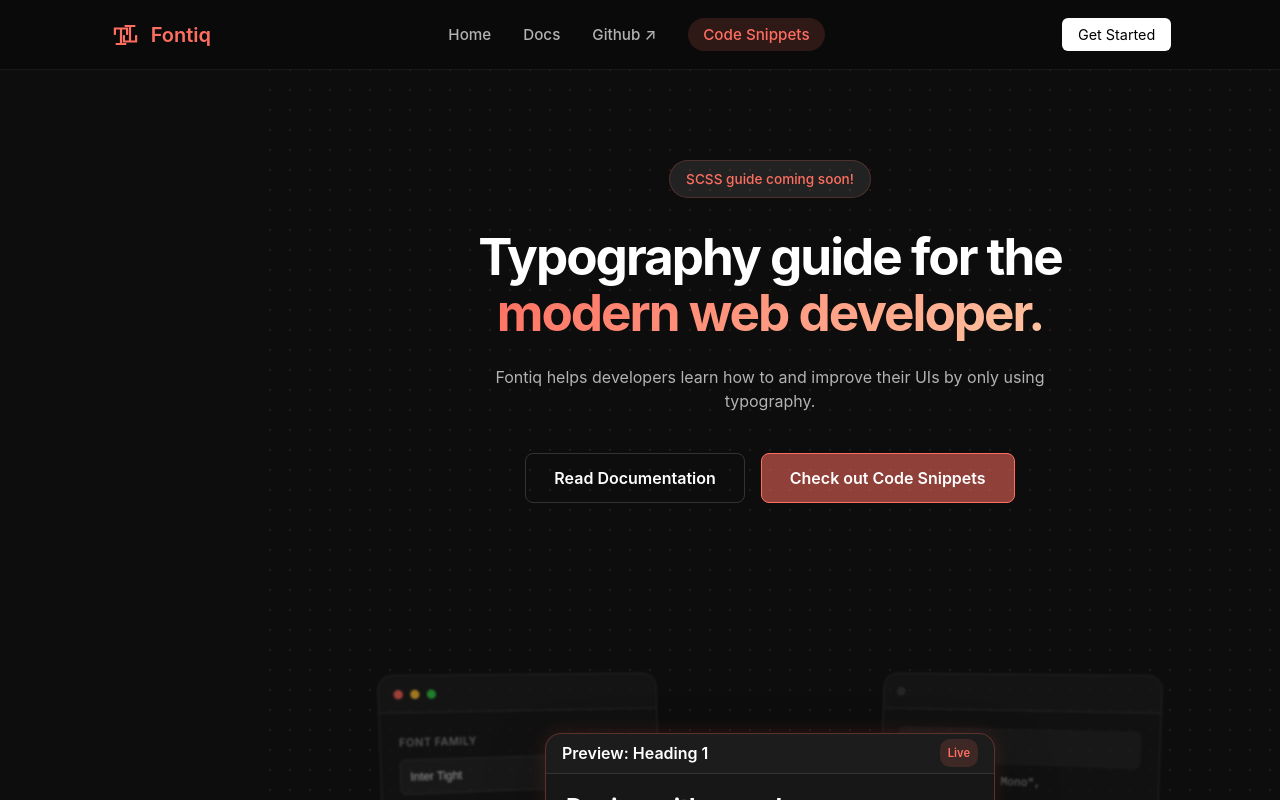
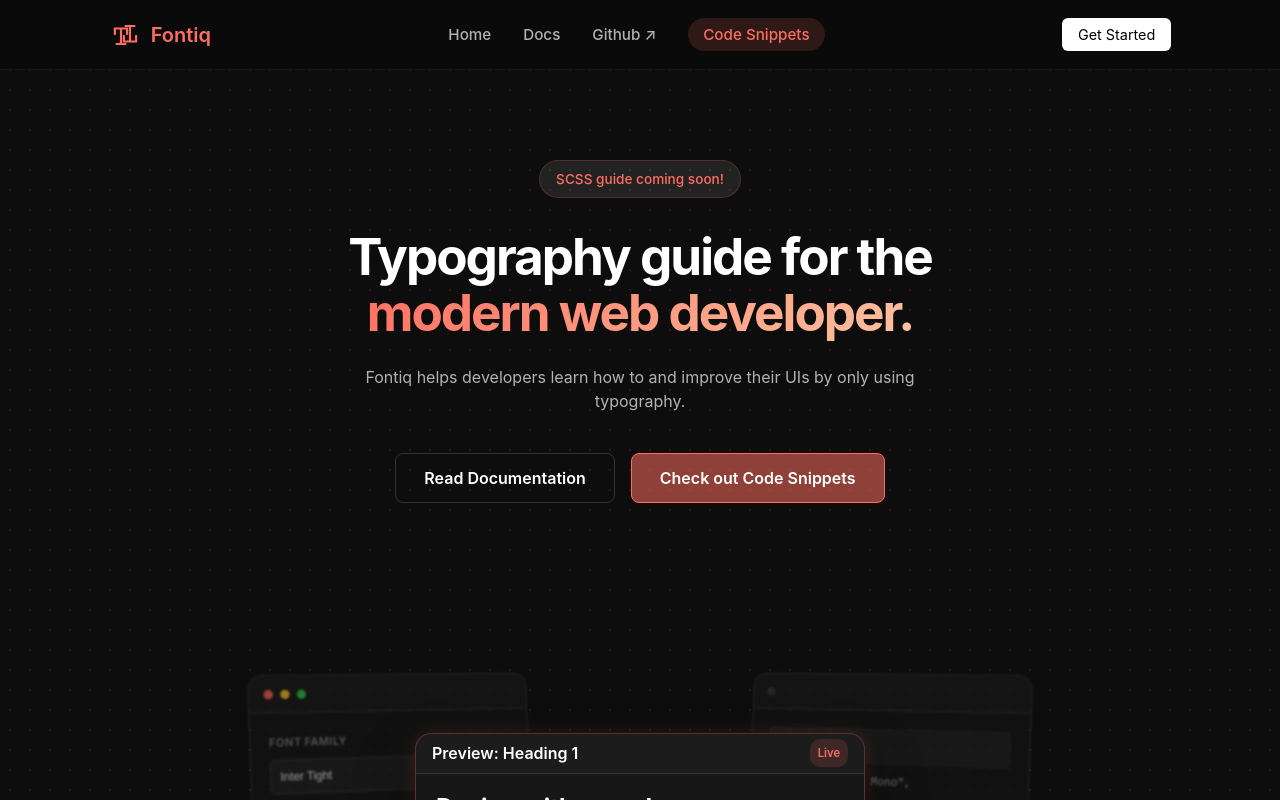
Before and after one commit to Johnson-Berisha/typography, a Next.js app: page / in a window 1280 px wide. Shown: the top 800 px of the page. Built offline with nearby package versions, Linux system fonts and the light colour scheme; no server answers.

Commit message:
homepage is oncenter now

```diff
--- a/src/app/globals.css
+++ b/src/app/globals.css
@@ -95,7 +95,7 @@ p.p2 {
 
 
 
-.container {
+.container:not(.homepage-body, .cta-box) {
   display: flex;
   height: 100%;
   margin-left: 260px;
```
